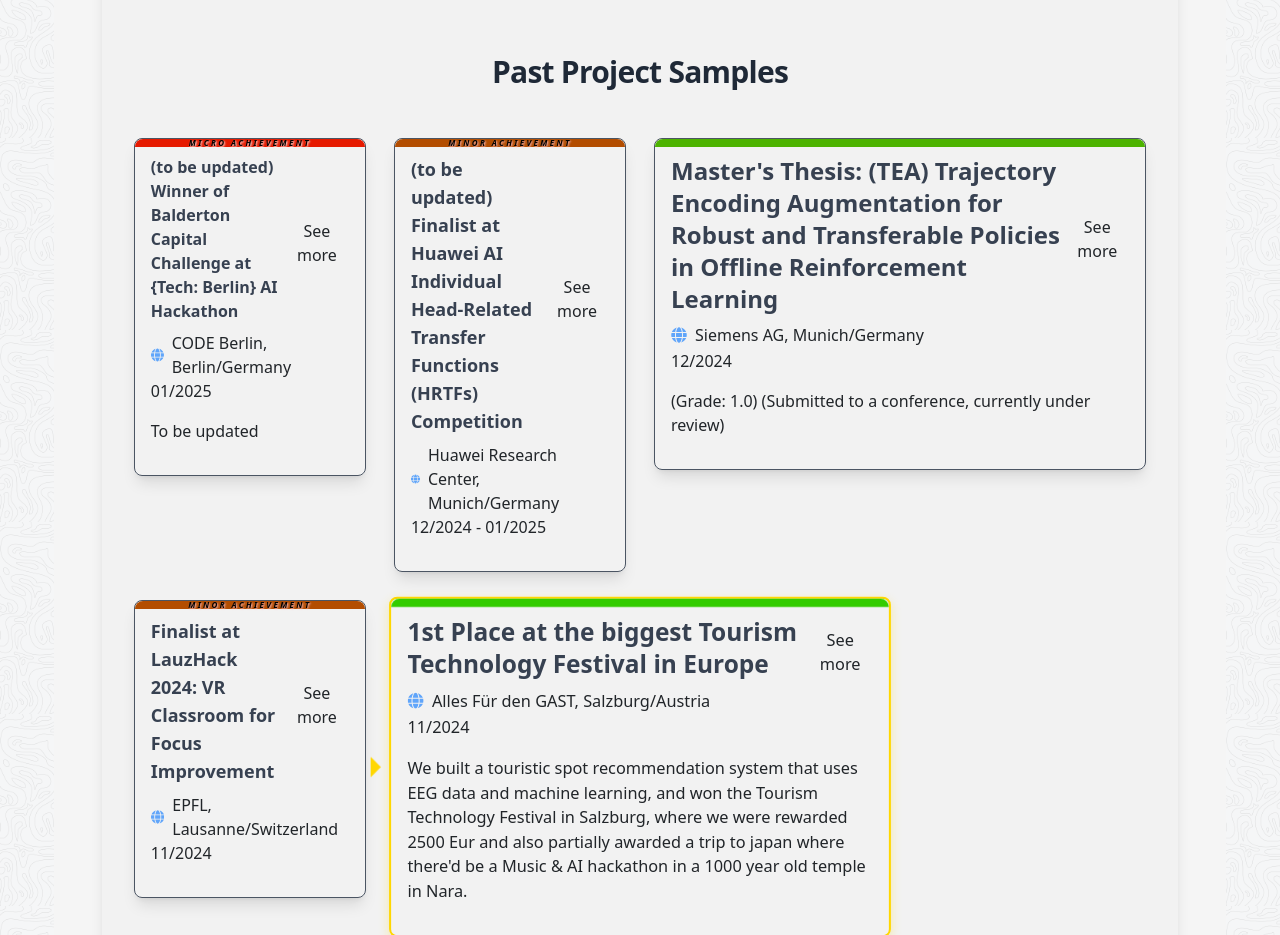
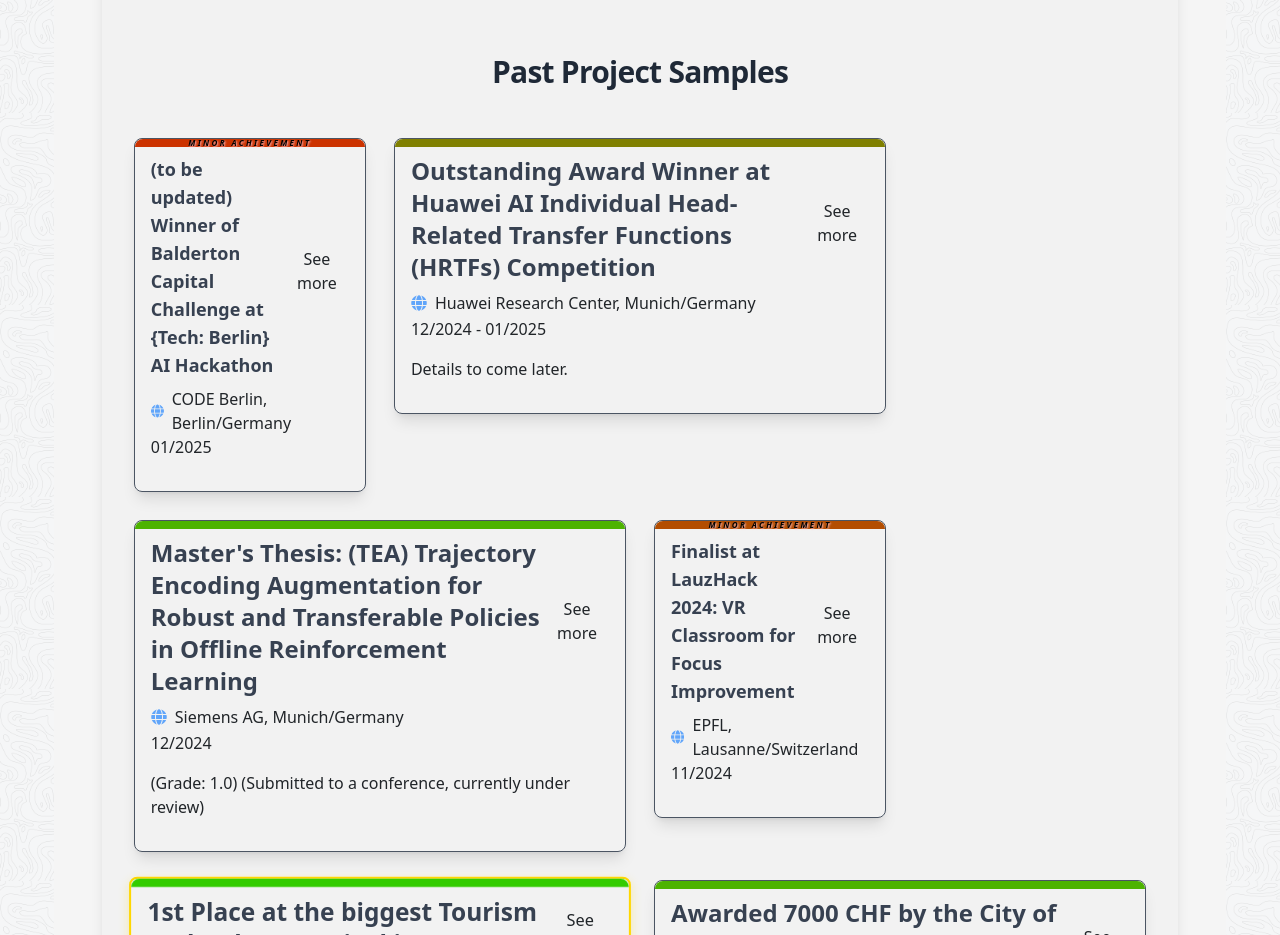
Before and after one commit to batikanor/batikanor.github.io, a Next.js app: page / in a window 1280 px wide. Shown: the part 1143-2078 px from the top of the page. Built offline with nearby package versions, Linux system fonts and the light colour scheme.

Commit message:
Add huawei data

```diff
--- a/src/data/contestsAndActivities.js
+++ b/src/data/contestsAndActivities.js
@@ -1,7 +1,7 @@
 export const contestsAndActivities = [
   {
     "slug": "tech-berlin-ai-hackathon-2",
-    "importance": 1,
+    "importance": 2,
     "title": "(to be updated) Winner of Balderton Capital Challenge at {Tech: Berlin} AI Hackathon",
     "mapData": {
       "venue": "CODE Berlin",
@@ -20,8 +20,8 @@ export const contestsAndActivities = [
   },
   {
     "slug": "huawei-agorize-2024",
-    "importance": 3,
-    "title": "(to be updated) Finalist at Huawei AI Individual Head-Related Transfer Functions (HRTFs) Competition",
+    "importance": 5,
+    "title": "Outstanding Award Winner at Huawei AI Individual Head-Related Transfer Functions (HRTFs) Competition",
     "mapData": {
       "venue": "Huawei Research Center",
       "city": "Munich",
@@ -37,12 +37,12 @@ export const contestsAndActivities = [
       {"label": "Competition Link", "url": "https://huawei.agorize.com/en/challenges/techarena-munich2024"}
     ],
     "technologies": ["Machine Learning", "AI", "HRTFs"],
-    "images": [
-      // "https://example.com/image1.jpg",
-      // "https://drive.google.com/uc?id=1aBcDeFgHiJkLmNoPqRSuvWxyz"
-    ],
     "gdrive_embed": [
       // "https://drive.google.com/file/d/1vL77AmjuWV4hls8Mt75x_lOqaBaohr1D/preview"
+      "https://docs.google.com/presentation/d/1gwv_dG_OYWu-U_rlkEqX3nc8eBm9KfqD/edit#slide=id.g323a7e8b31b_0_337",
+      "https://drive.google.com/file/d/1ozUoDpXIXS0QCASqIzK6KmjtUvafX-Iu/view?usp=sharing",
+      "https://drive.google.com/file/d/1Z2OEXOpJ10GXUou8XJJ7oGTG2heXV7wI/view?usp=sharing",
+      "https://drive.google.com/file/d/1HR7vYuOflNDRaODlDte0WaVCv-v35Vcn/view?usp=sharing",
     ]
   },
   {
```
